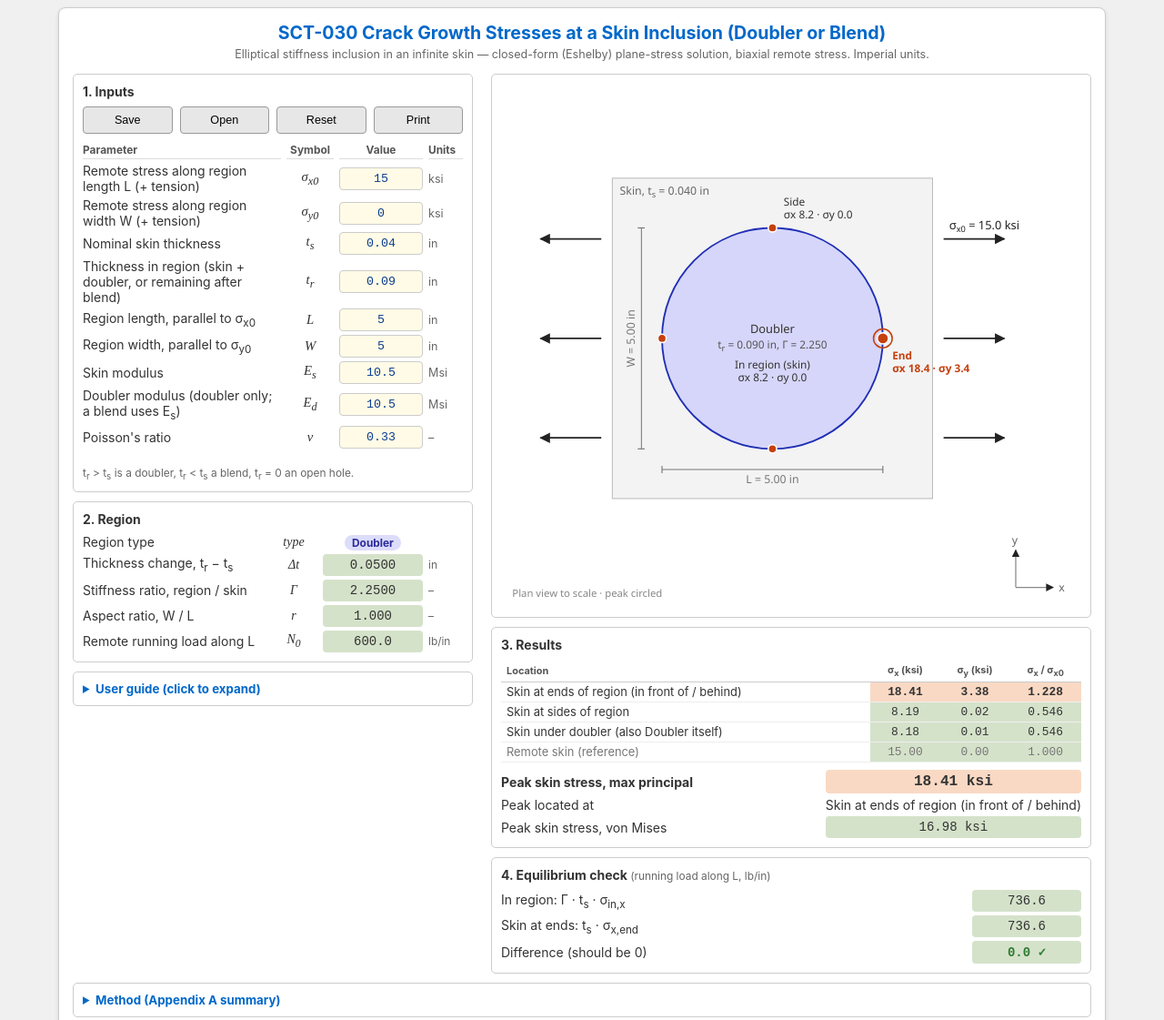
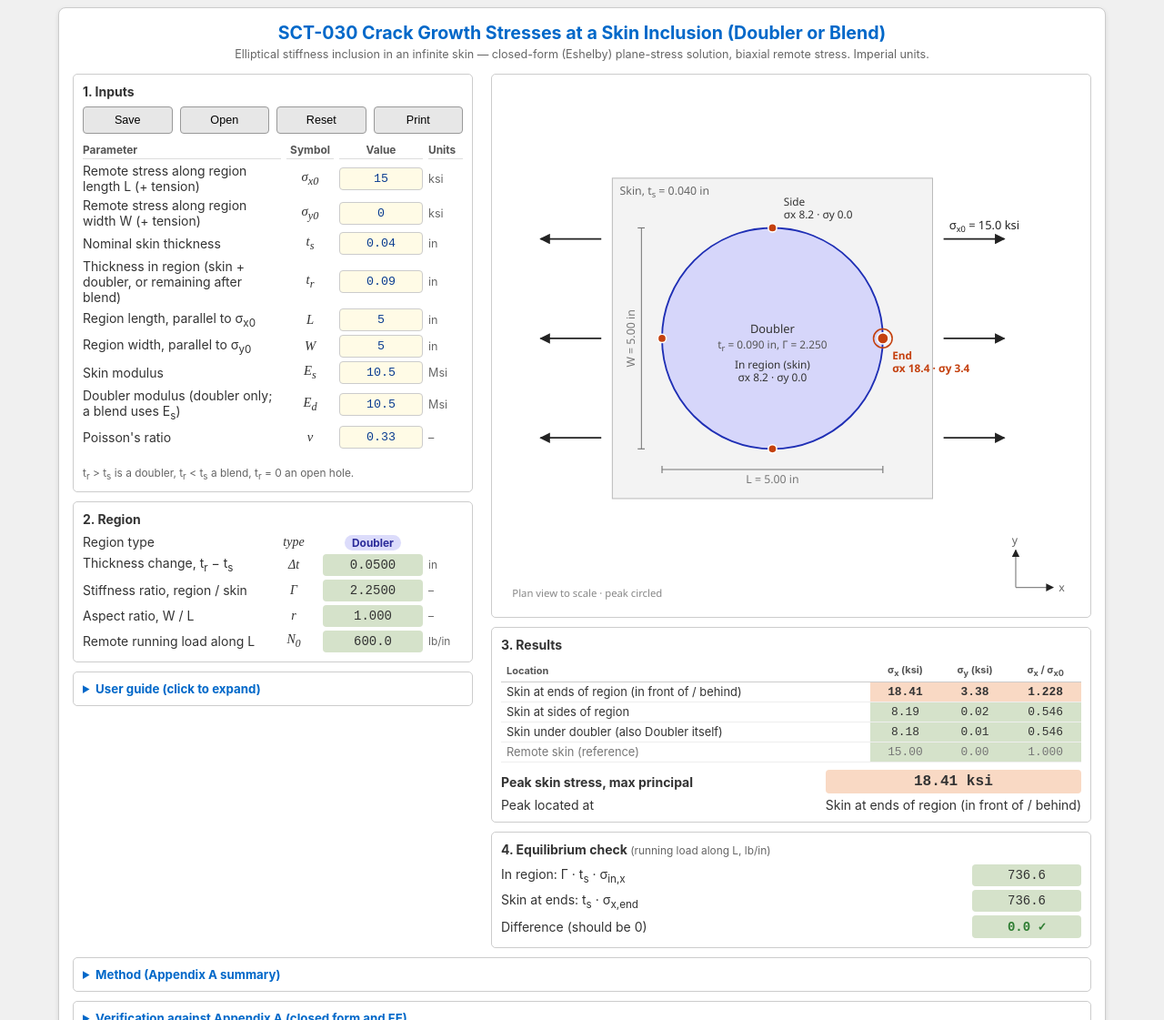
Before and after one commit to dyjoso/engineering-tools, a plain HTML site: page tools/doubler-blend/index.html in a window 1280 px wide. Shown: the top 1121 px of the page at 91% size. Drawn offline with Linux system fonts and the light colour scheme.

Commit message:
SCT-030: remove the von Mises peak line
Co-Authored-By: Claude Opus 5.5 <noreply@anthropic.com>

```diff
--- a/tools/doubler-blend/index.html
+++ b/tools/doubler-blend/index.html
@@ -421,7 +421,6 @@
                         <span><strong>Peak skin stress, max principal</strong></span>
                         <span id="r-peak" class="result-value big"></span>
                         <span>Peak located at</span><span id="r-peak-loc" style="text-align:right"></span>
-                        <span>Peak skin stress, von Mises</span><span id="r-peak-vm" class="result-value"></span>
                     </div>
                 </div>
 
@@ -678,7 +677,6 @@
         document.getElementById('r-peak').textContent = fmt(res.peak) + ' ksi';
         document.getElementById('r-peak-loc').textContent = res.peakAt === 'region'
             ? (res.type === 'Blend' ? 'Skin in blend region (thinned)' : 'Skin under doubler') : LOC[res.peakAt];
-        document.getElementById('r-peak-vm').textContent = fmt(res.peakVM) + ' ksi';
 
         // equilibrium
         const eq = res.equilibrium;
```
